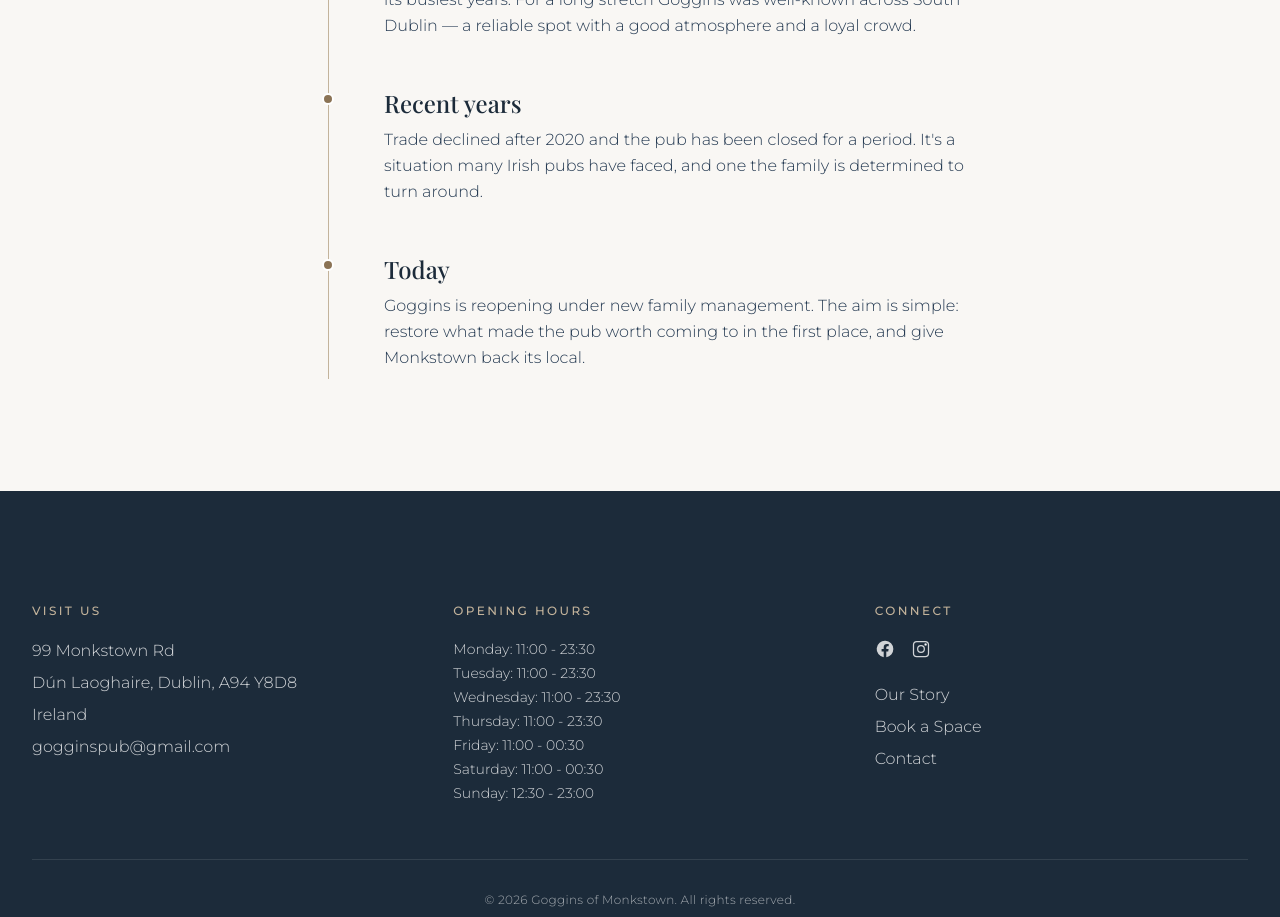
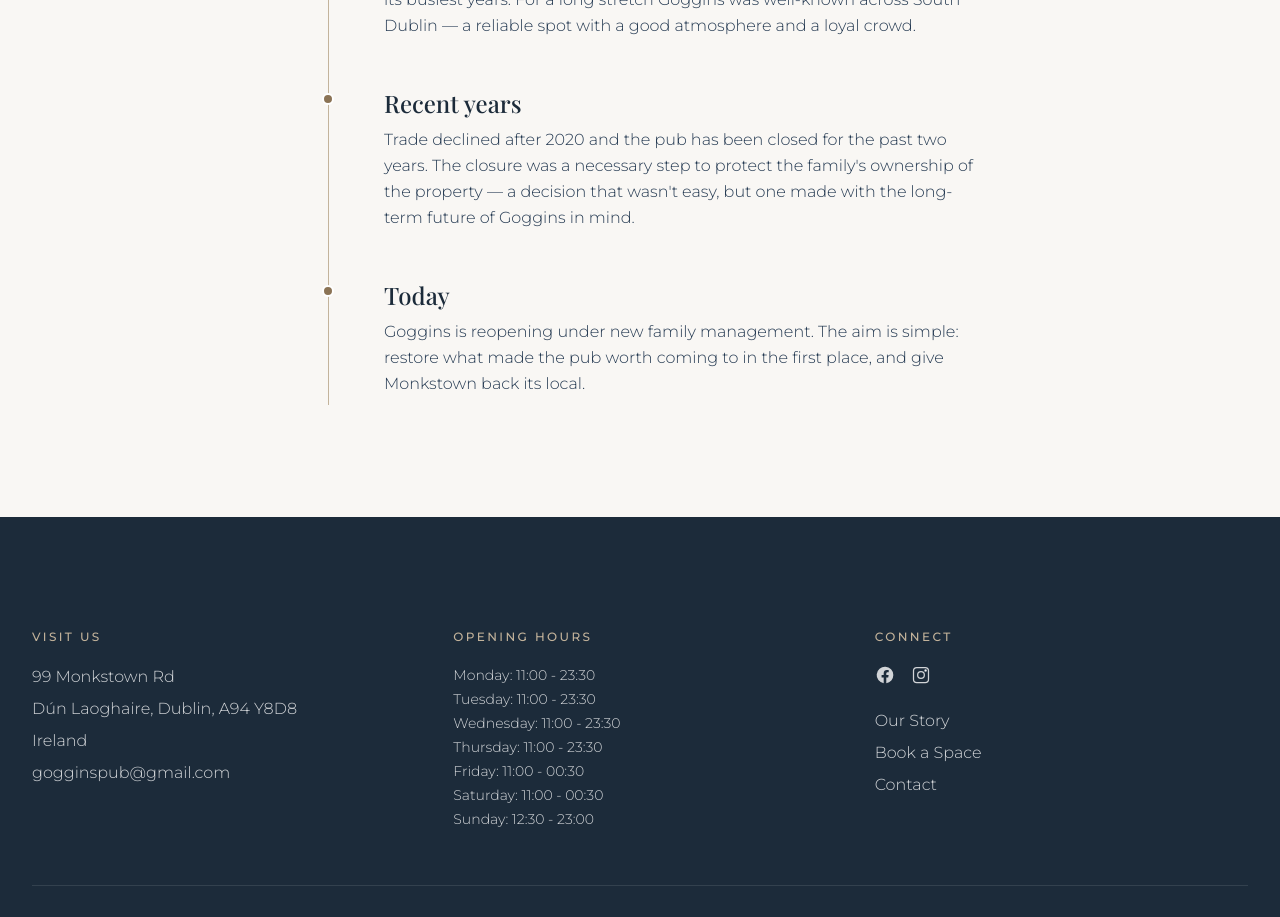
Before and after one commit to markgriffith3011-boop/goggins-pub, a Next.js app: page /our-story in a window 1280 px wide. Shown: the part 2040-2957 px from the top of the page. Built offline with nearby package versions, Linux system fonts and the light colour scheme.

Commit message:
Our Story: note 2-year closure was to preserve family ownership
Co-Authored-By: Claude Sonnet 4.6 <noreply@anthropic.com>

```diff
--- a/app/our-story/page.tsx
+++ b/app/our-story/page.tsx
@@ -21,7 +21,7 @@ const timeline = [
   },
   {
     year: 'Recent years',
-    text: 'Trade declined after 2020 and the pub has been closed for a period. It\'s a situation many Irish pubs have faced, and one the family is determined to turn around.',
+    text: 'Trade declined after 2020 and the pub has been closed for the past two years. The closure was a necessary step to protect the family\'s ownership of the property — a decision that wasn\'t easy, but one made with the long-term future of Goggins in mind.',
   },
   {
     year: 'Today',
```
